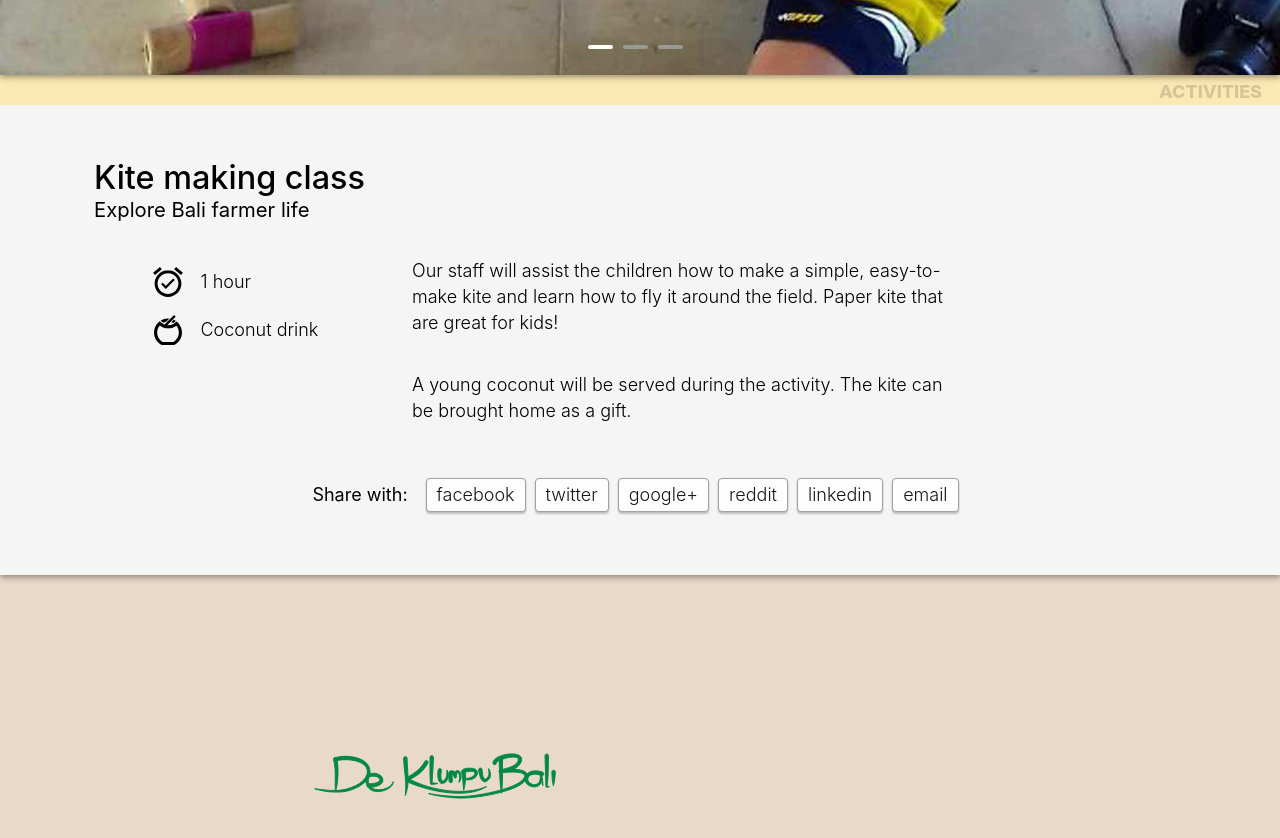
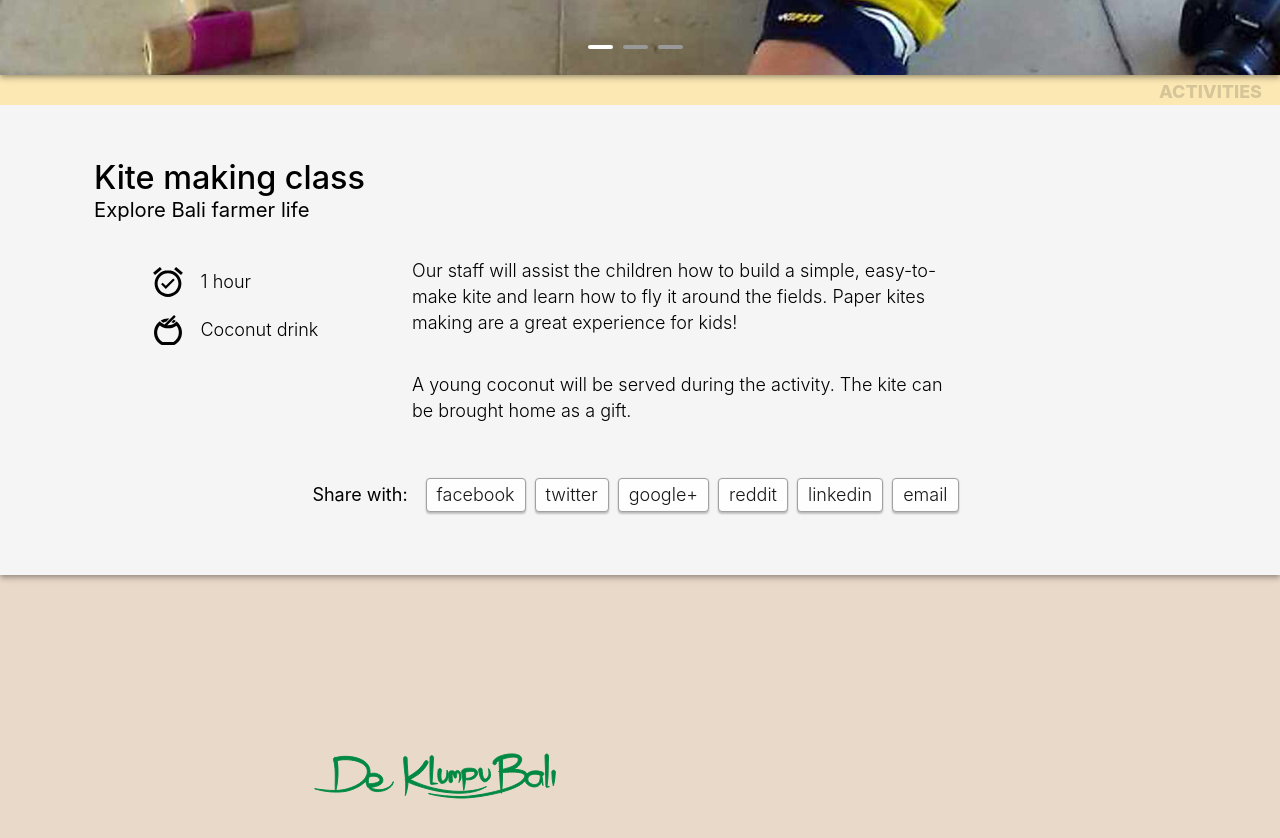
Before and after one commit to indrajithbandara/deklumpu, a Jekyll site: the page built from _products/activities/kite-making-class.md, in a window 1280 px wide and 900 px high, scrolled down 837 px. Shown: the top 838 px of the window. Built offline with Jekyll 4.4.1, drawn with Linux system fonts in a browser that asks for light colours.

Commit message:
updated kite text

```diff
--- a/_products/activities/kite-making-class.md
+++ b/_products/activities/kite-making-class.md
@@ -20,6 +20,6 @@ button_book_link:
 featured:
 ---
 
-Our staff will assist the children how to make a simple, easy-to-make kite and learn how to fly it around the field. Paper kite that are great for kids!
+Our staff will assist the children how to build a simple, easy-to-make kite and learn how to fly it around the fields. Paper kites making are a great experience for kids!
 
 A young coconut will be served during the activity. The kite can be brought home as a gift.
```
